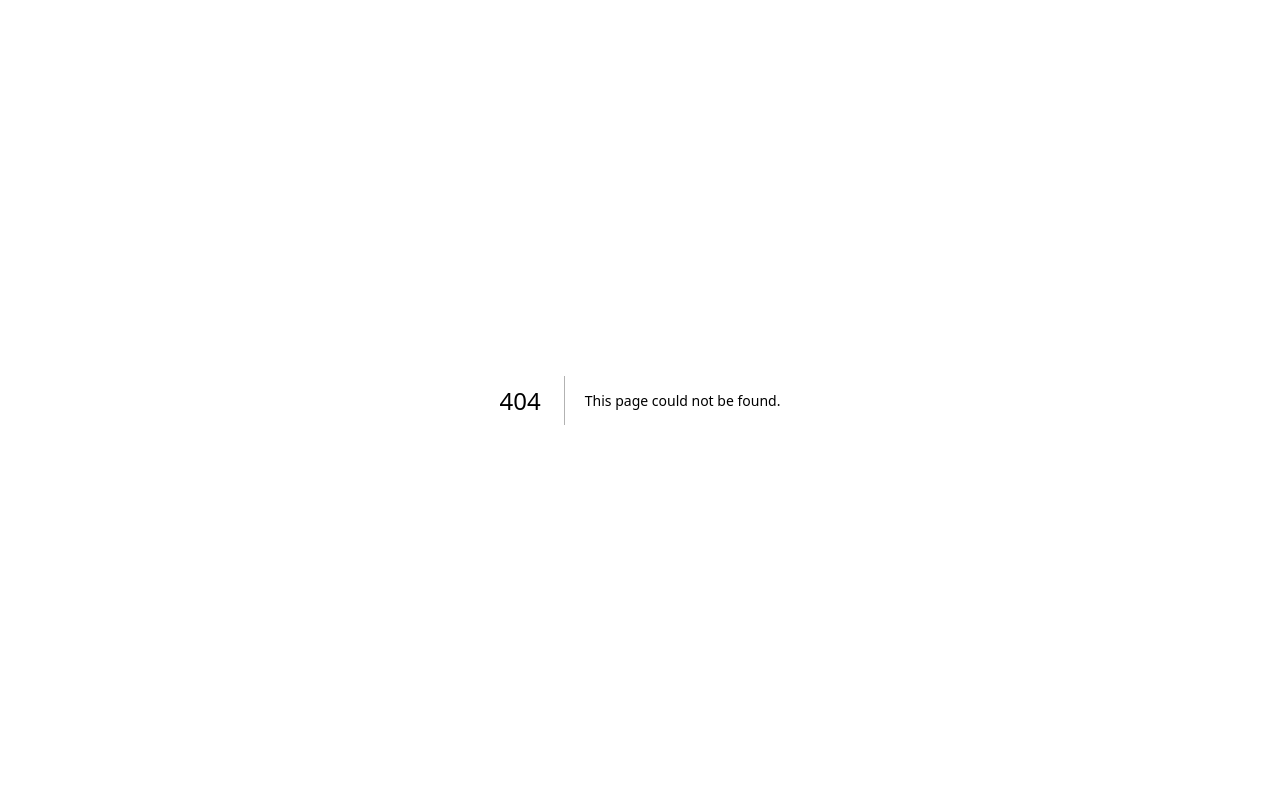
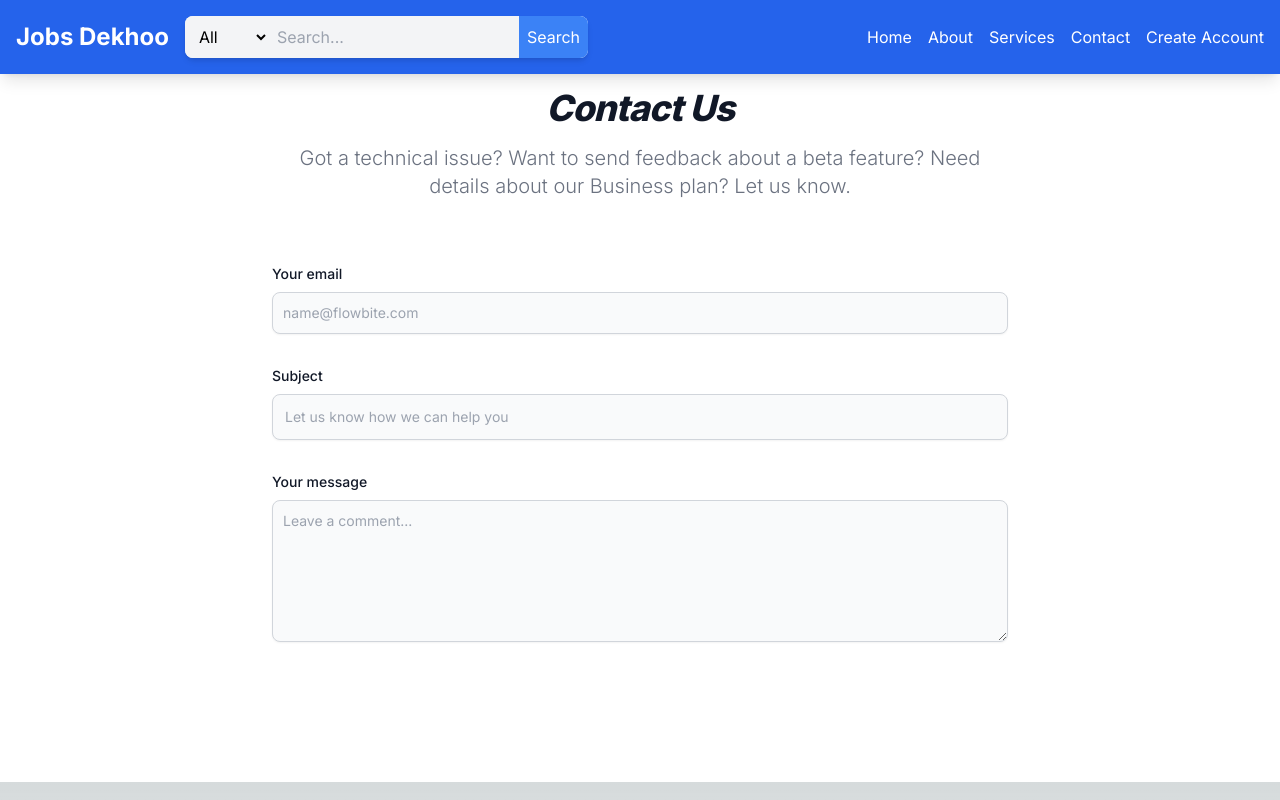
Before and after one commit to ImBiswarup/Jobs-Dekho, a Next.js app: page /contact in a window 1280 px wide. Before the commit this address had no page. Built offline with nearby package versions, Linux system fonts and the light colour scheme.

Commit message:
added the contact page and also integrated the backend in it

```diff
--- /dev/null
+++ b/src/app/api/contact/route.js
@@ -0,0 +1,32 @@
+import connectToDB from "@/DB/connection";
+import Message from "@/model/message";
+import { NextResponse } from "next/server";
+
+export async function POST(request) {
+    try {
+        await connectToDB(process.env.MONGO_URI);
+
+        const reqBody = await request.json();
+        const { email, subject, message } = reqBody;
+
+        if (!email || !message) {
+            return NextResponse.json({
+                msg: "Invalid request",
+                status: 400
+            });
+        }
+
+        const newMessage = await Message.create({
+            email, subject, message
+        });
+
+        return NextResponse.json({
+            msg: "Message sent successfully",
+            status: 200,
+            newMessage
+        });
+    } catch (error) {
+        console.error("Error in API:", error);
+        return NextResponse.json({ error: 'Internal server error' }, { status: 500 });
+    }
+}
--- /dev/null
+++ b/src/app/contact/page.jsx
@@ -0,0 +1,60 @@
+"use client"
+
+import Navbar from '@/components/Navbar'
+import axios from 'axios'
+import React, { useState } from 'react'
+
+
+
+const contactPage = () => {
+    const [email, setEmail] = useState('')
+    const [subject, setSubject] = useState('')
+    const [message, setMessage] = useState('')
+
+    const submitData = async () => {
+
+        try {
+            const response = await axios.post('/api/contact', {
+                email, subject, message
+            })
+            console.log(response.data.msg)
+        } catch (error) {
+            console.log(error)
+        }
+
+
+        console.log(email, subject, message);
+    }
+
+
+
+
+    return (
+        <div>
+            <Navbar />
+            <section className="bg-white dark:bg-gray-900 md:mt-6 mt-28">
+                <div className="py-8 lg:py-16 px-4 mx-auto max-w-screen-md">
+                    <h2 className="mb-4 text-4xl tracking-tight font-extrabold text-center text-gray-900 dark:text-white italic">Contact Us</h2>
+                    <p className="mb-8 lg:mb-16 font-light text-center text-gray-500 dark:text-gray-400 sm:text-xl">Got a technical issue? Want to send feedback about a beta feature? Need details about our Business plan? Let us know.</p>
+                    <div className="space-y-8">
+                        <div>
+                            <label htmlFor="email" className="block mb-2 text-sm font-medium text-gray-900 dark:text-gray-300">Your email</label>
+                            <input type="email" id="email" className="shadow-sm bg-gray-50 border border-gray-300 text-gray-900 text-sm rounded-lg focus:ring-primary-500 focus:border-primary-500 block w-full p-2.5 dark:bg-gray-700 dark:border-gray-600 dark:placeholder-gray-400 dark:text-white dark:focus:ring-primary-500 dark:focus:border-primary-500 dark:shadow-sm-light" placeholder="name@flowbite.com" onChange={(e) => { setEmail(e.target.value) }} required />
+                        </div>
+                        <div>
+                            <label htmlFor="subject" className="block mb-2 text-sm font-medium text-gray-900 dark:text-gray-300">Subject</label>
+                            <input type="text" id="subject" className="block p-3 w-full text-sm text-gray-900 bg-gray-50 rounded-lg border border-gray-300 shadow-sm focus:ring-primary-500 focus:border-primary-500 dark:bg-gray-700 dark:border-gray-600 dark:placeholder-gray-400 dark:text-white dark:focus:ring-primary-500 dark:focus:border-primary-500 dark:shadow-sm-light" placeholder="Let us know how we can help you" onChange={(e) => { setSubject(e.target.value) }} required />
+                        </div>
+                        <div className="sm:col-span-2">
+                            <label htmlFor="message" className="block mb-2 text-sm font-medium text-gray-900 dark:text-gray-400">Your message</label>
+                            <textarea id="message" rows="6" className="block p-2.5 w-full text-sm text-gray-900 bg-gray-50 rounded-lg shadow-sm border border-gray-300 focus:ring-primary-500 focus:border-primary-500 dark:bg-gray-700 dark:border-gray-600 dark:placeholder-gray-400 dark:text-white dark:focus:ring-primary-500 dark:focus:border-primary-500" placeholder="Leave a comment..." onChange={(e) => { setMessage(e.target.value) }}></textarea>
+                        </div>
+                        <button onClick={submitData} type="submit" className="py-3 px-5 text-sm font-medium text-center text-white rounded-lg bg-primary-700 sm:w-fit hover:bg-primary-800 focus:ring-4 focus:outline-none focus:ring-primary-300 dark:bg-primary-600 dark:hover:bg-primary-700 dark:focus:ring-primary-800">Send message</button>
+                    </div>
+                </div>
+            </section>
+        </div>
+    )
+}
+
+export default contactPage
--- /dev/null
+++ b/src/model/message.js
@@ -0,0 +1,24 @@
+const mongoose = require("mongoose");
+
+
+const messageSchema = new mongoose.Schema({
+    email: {
+        type: String,
+        required: true,
+        unique: true
+    },
+
+    subject: {
+        type: String,
+    },
+
+    message: {
+        type: String,
+        required: true
+    }
+}, { timestamps: true })
+
+
+const Message = mongoose.models.Message || mongoose.model("Message", messageSchema)
+
+module.exports = Message
```
